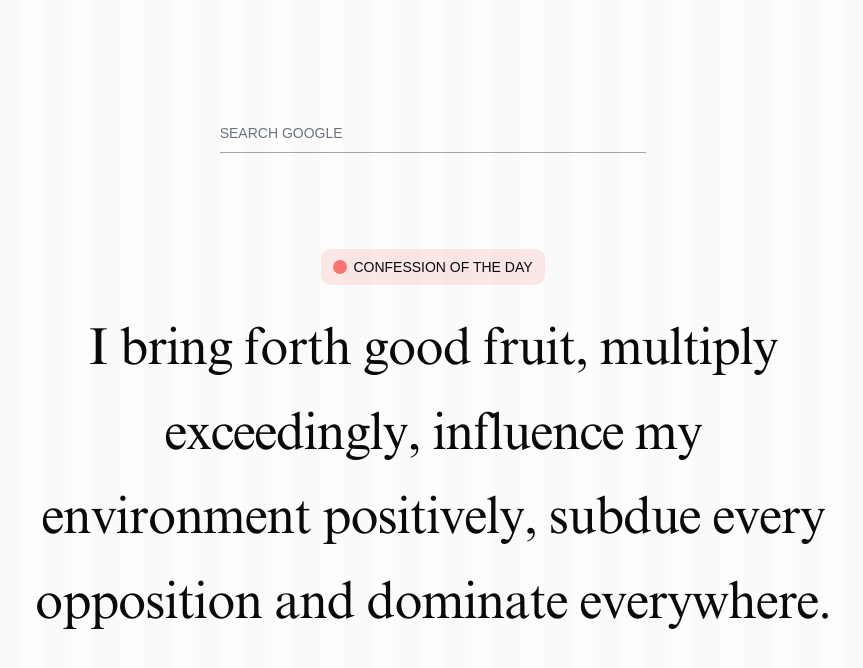
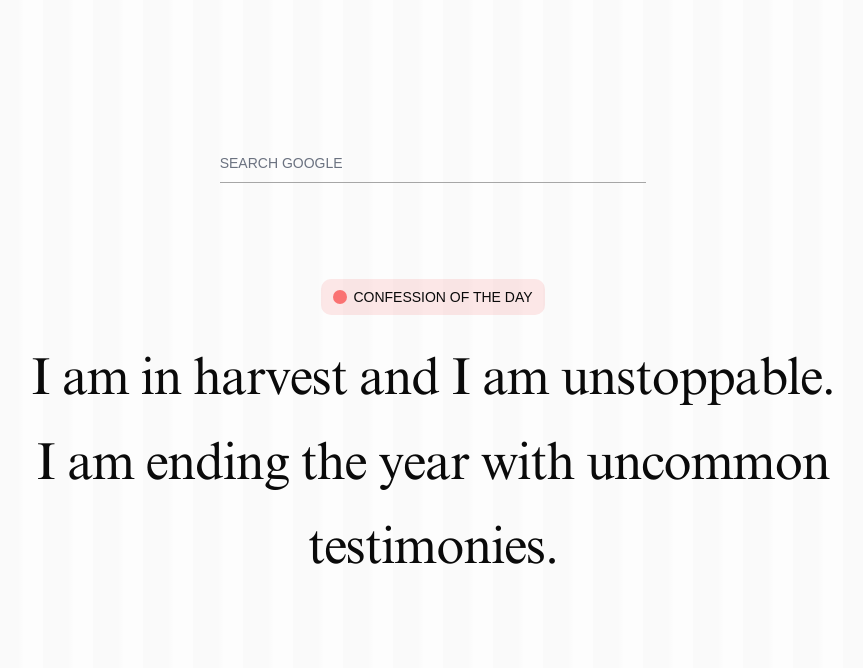
Before and after one commit to Adedoyin-Emmanuel/holytab, a Next.js app in the folder web/: page / in a window 1280 px wide. Shown: the top 668 px of the page, without its empty margins (207-1070 px from the left). Built offline with nearby package versions, Linux system fonts and the light colour scheme; a web font is replaced by a local one.

Commit message:
feat: added react-icons package

```diff
--- a/web/app/globals.css
+++ b/web/app/globals.css
@@ -88,7 +88,7 @@
 }
 
 body {
-  background-color: #FAFAFA;
+  background-color: #fafafa;
   background-image: linear-gradient(
     90deg,
     transparent 50%,
--- a/web/app/page.tsx
+++ b/web/app/page.tsx
@@ -34,11 +34,17 @@ export default function Home() {
           "font-normal md:text-[3.25rem] text-2xl leading-[3.74rem] tracking-[-0.02em] p-5 md:w-8/12 text-center md:leading-relaxed"
         )}
       >
-        I bring forth good fruit, multiply exceedingly, influence my environment
-        positively, subdue every opposition and dominate everywhere.
+        I am in harvest and I am unstoppable. I am ending the year with uncommon
+        testimonies.
       </h1>
 
       <br />
+
+      <br/>
+
+      <section className="social-icons">
+
+      </section>
     </div>
   );
 }
--- a/web/package.json
+++ b/web/package.json
@@ -19,6 +19,7 @@
     "rate-limiter-flexible": "^5.0.4",
     "react": "^18",
     "react-dom": "^18",
+    "react-icons": "^5.3.0",
     "tailwind-merge": "^2.5.4",
     "tailwindcss-animate": "^1.0.7"
   },
```
Also changed, not shown: 1 other file (tests, documents, lock files or other folders).
